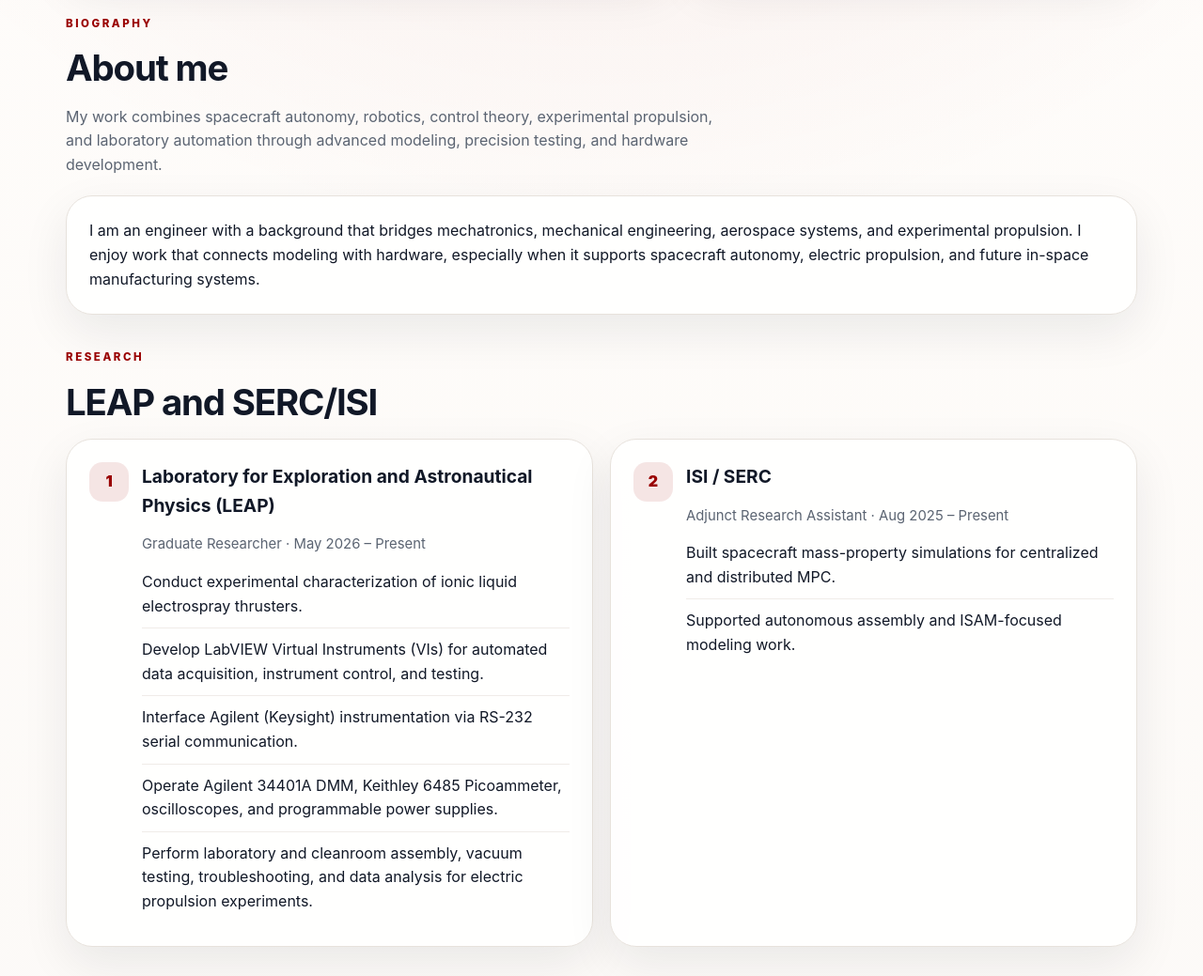
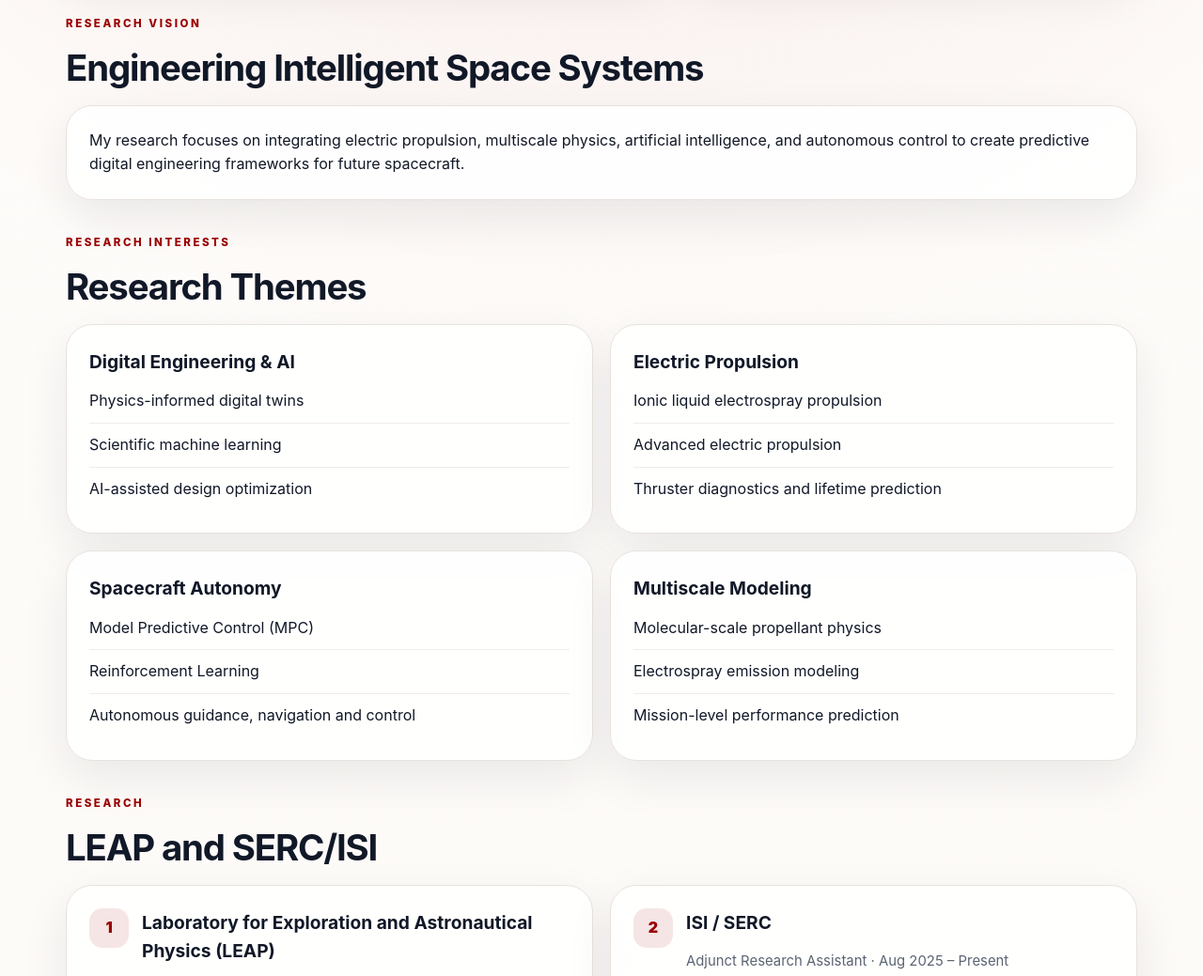
Before and after one commit to JDA0077/JACKSON-PORTIFOLIO, a plain HTML site: page index.html in a window 1280 px wide. Shown: the part 740-1779 px from the top of the page at 94% size. Drawn offline with Linux system fonts and the light colour scheme.

Commit message:
Revise title, description, and add research sections
Updated title and description for clarity. Revised subtitle and summary to reflect current research focus. Added new sections for research vision and interests.

```diff
--- a/index.html
+++ b/index.html
@@ -3,8 +3,8 @@
 <head>
   <meta charset="UTF-8" />
   <meta name="viewport" content="width=device-width, initial-scale=1.0" />
-  <title>Jackson David Alberto | Aerospace Systems Engineer</title>
-  <meta name="description" content="USC aerospace systems engineer portfolio featuring LEAP propulsion research, spacecraft autonomy, robotics, and controls." />
+  <title>Jackson David Alberto | Aerospace Engineer</title>
+  <meta name="description" content="USC aerospace engineer portfolio featuring LEAP propulsion research, spacecraft autonomy, robotics, and controls." />
   <style>
     :root{
       --card:#ffffff;
@@ -131,7 +131,7 @@
       </div>
       <div class="nav-links">
         <a href="#about">About</a>
-        <a href="#research">Research</a>
+        <a href="#research">Research Interests</a>
         <a href="#experience">Experience</a>
         <a href="#projects">Projects</a>
         <a href="#contact">Contact</a>
@@ -150,8 +150,8 @@
             <span class="tag">Advanced Propulsion</span>
           </div>
           <h1>Jackson David Alberto</h1>
-          <p class="subtitle">Aerospace Systems Engineer specializing in spacecraft autonomy, GNC, electric propulsion, laboratory automation, and experimental spacecraft systems.</p>
-          <p class="summary">Master’s graduate from the University of Southern California with research and engineering experience across LEAP propulsion testing, ISI/SERC spacecraft mass-property simulation, industrial automation, robotics instruction, and hardware development.</p>
+           <p class="subtitle">Researching intelligent electric propulsion systems through multiscale modeling, spacecraft autonomy, and AI-enabled engineering.</p>
+           <p class="summary">I develop predictive methods that combine physics-based modeling, laboratory experimentation, artificial intelligence, and autonomous control to advance next-generation electric propulsion and intelligent spacecraft systems.</p>
           <div class="actions">
             <a class="btn primary" href="mailto:jdalbert@usc.edu">Email Me</a>
             <a class="btn secondary" href="https://github.com/JDA0077" target="_blank" rel="noreferrer">GitHub</a>
@@ -168,15 +168,53 @@
       </div>
     </section>
 
-    <section id="about" class="section">
-      <span class="eyebrow">Biography</span>
-      <h2>About me</h2>
-      <p class="lead">My work combines spacecraft autonomy, robotics, control theory, experimental propulsion, and laboratory automation through advanced modeling, precision testing, and hardware development.</p>
+    <section class="section">
+      <span class="eyebrow">Research Vision</span>
+      <h2>Engineering Intelligent Space Systems</h2>
       <div class="card panel">
-        <p style="margin:0;color:var(--text)">I am an engineer with a background that bridges mechatronics, mechanical engineering, aerospace systems, and experimental propulsion. I enjoy work that connects modeling with hardware, especially when it supports spacecraft autonomy, electric propulsion, and future in-space manufacturing systems.</p>
+        <p style="margin:0;color:var(--text)">
+          My research focuses on integrating electric propulsion, multiscale physics, artificial intelligence, and autonomous control to create predictive digital engineering frameworks for future spacecraft.
+        </p>
       </div>
     </section>
-
+      <section class="section">
+  <span class="eyebrow">Research Interests</span>
+  <h2>Research Themes</h2>
+  <div class="grid-2">
+    <div class="card panel">
+      <h3>Digital Engineering & AI</h3>
+      <ul class="clean">
+        <li>Physics-informed digital twins</li>
+        <li>Scientific machine learning</li>
+        <li>AI-assisted design optimization</li>
+      </ul>
+    </div>
+    <div class="card panel">
+      <h3>Electric Propulsion</h3>
+      <ul class="clean">
+        <li>Ionic liquid electrospray propulsion</li>
+        <li>Advanced electric propulsion</li>
+        <li>Thruster diagnostics and lifetime prediction</li>
+      </ul>
+    </div>
+    <div class="card panel">
+      <h3>Spacecraft Autonomy</h3>
+      <ul class="clean">
+        <li>Model Predictive Control (MPC)</li>
+        <li>Reinforcement Learning</li>
+        <li>Autonomous guidance, navigation and control</li>
+      </ul>
+    </div>
+    <div class="card panel">
+      <h3>Multiscale Modeling</h3>
+      <ul class="clean">
+        <li>Molecular-scale propellant physics</li>
+        <li>Electrospray emission modeling</li>
+        <li>Mission-level performance prediction</li>
+      </ul>
+    </div>
+  </div>
+</section>
     <section id="research" class="section">
       <span class="eyebrow">Research</span>
       <h2>LEAP and SERC/ISI</h2>
```
